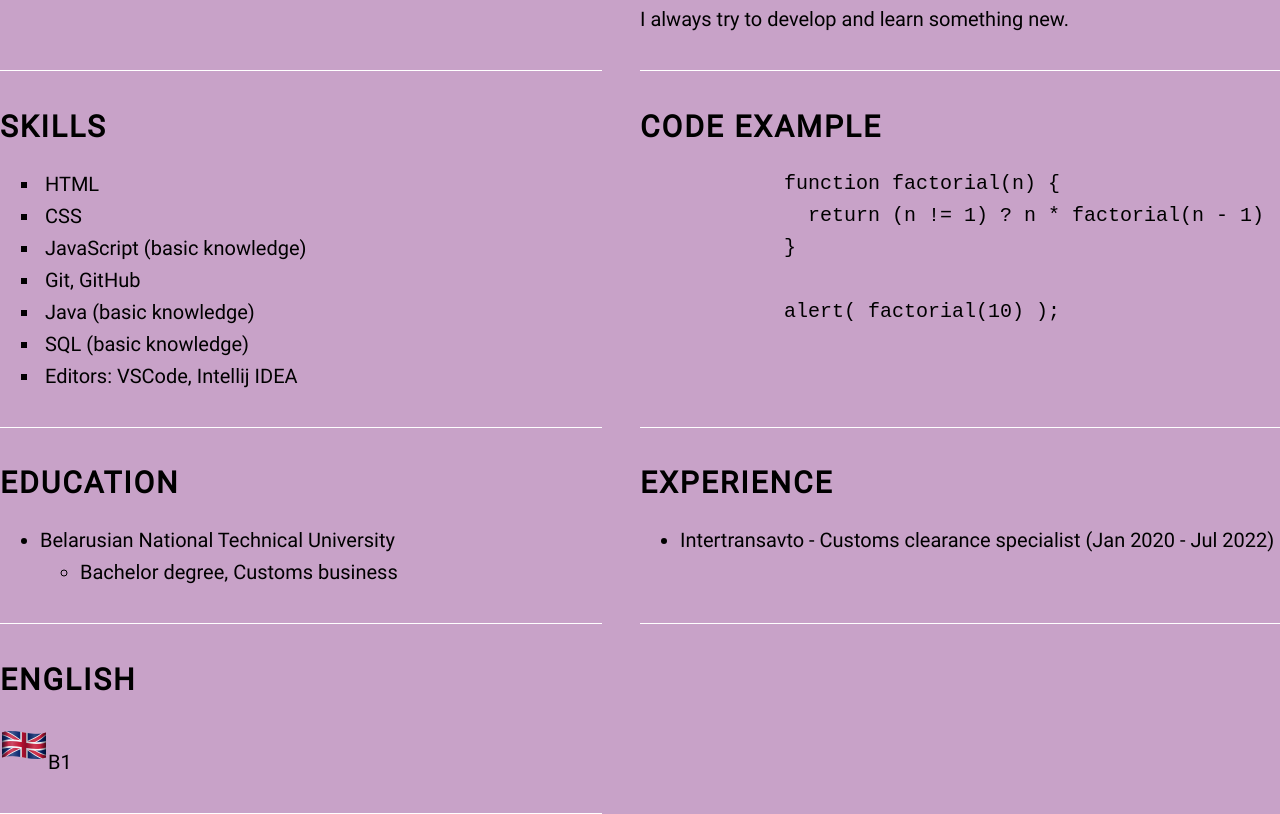
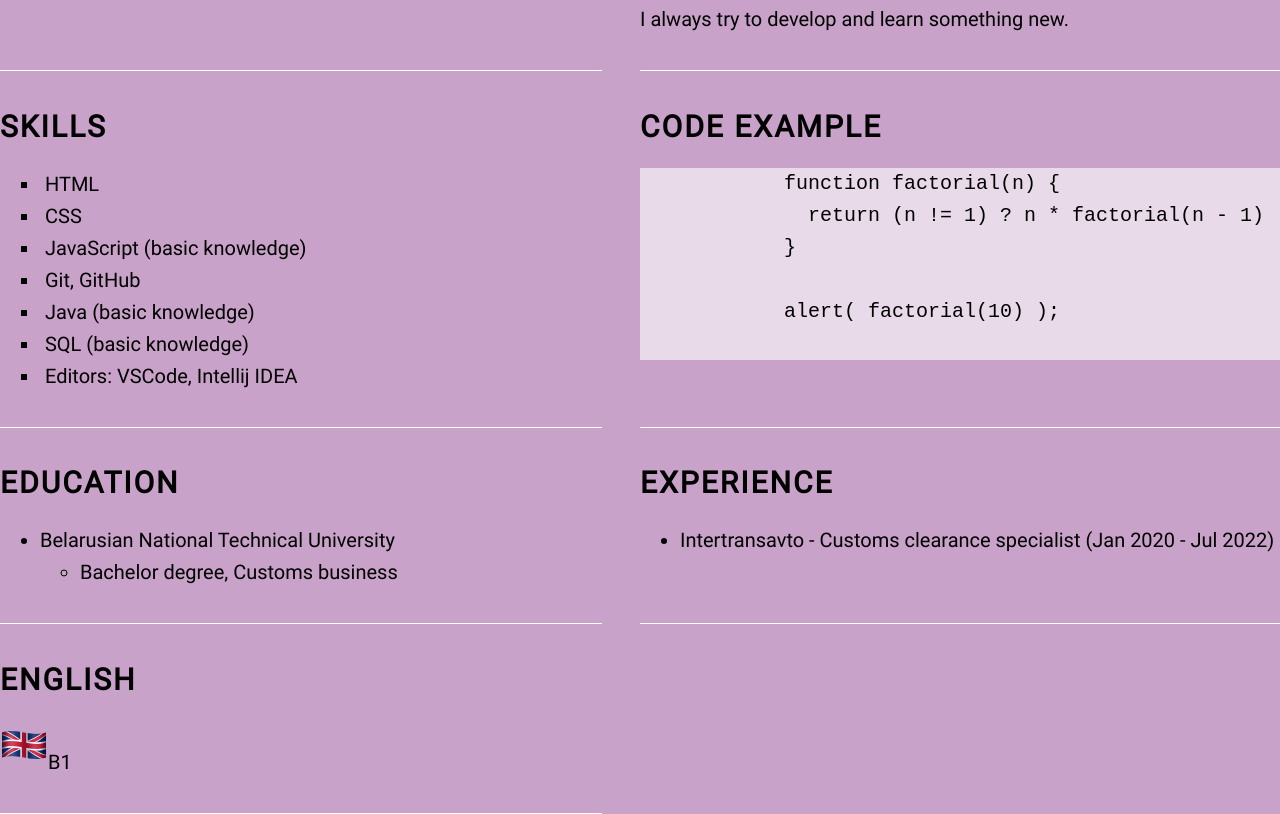
Before and after one commit to alesyabarilo/rsschool-cv, a plain HTML site: page index.html in a window 1280 px wide. Shown: the part 891-1705 px from the top of the page. Drawn offline with Linux system fonts and the light colour scheme.

Commit message:
refactor: change style in code section

```diff
--- a/style.css
+++ b/style.css
@@ -149,3 +149,8 @@ li.contact-item {
   padding: 0px 5px;
   list-style-type: square;
 }
+
+.code-content {
+  background-color: rgba(256, 256, 256, 0.6);
+  color: #000000;
+}
```
